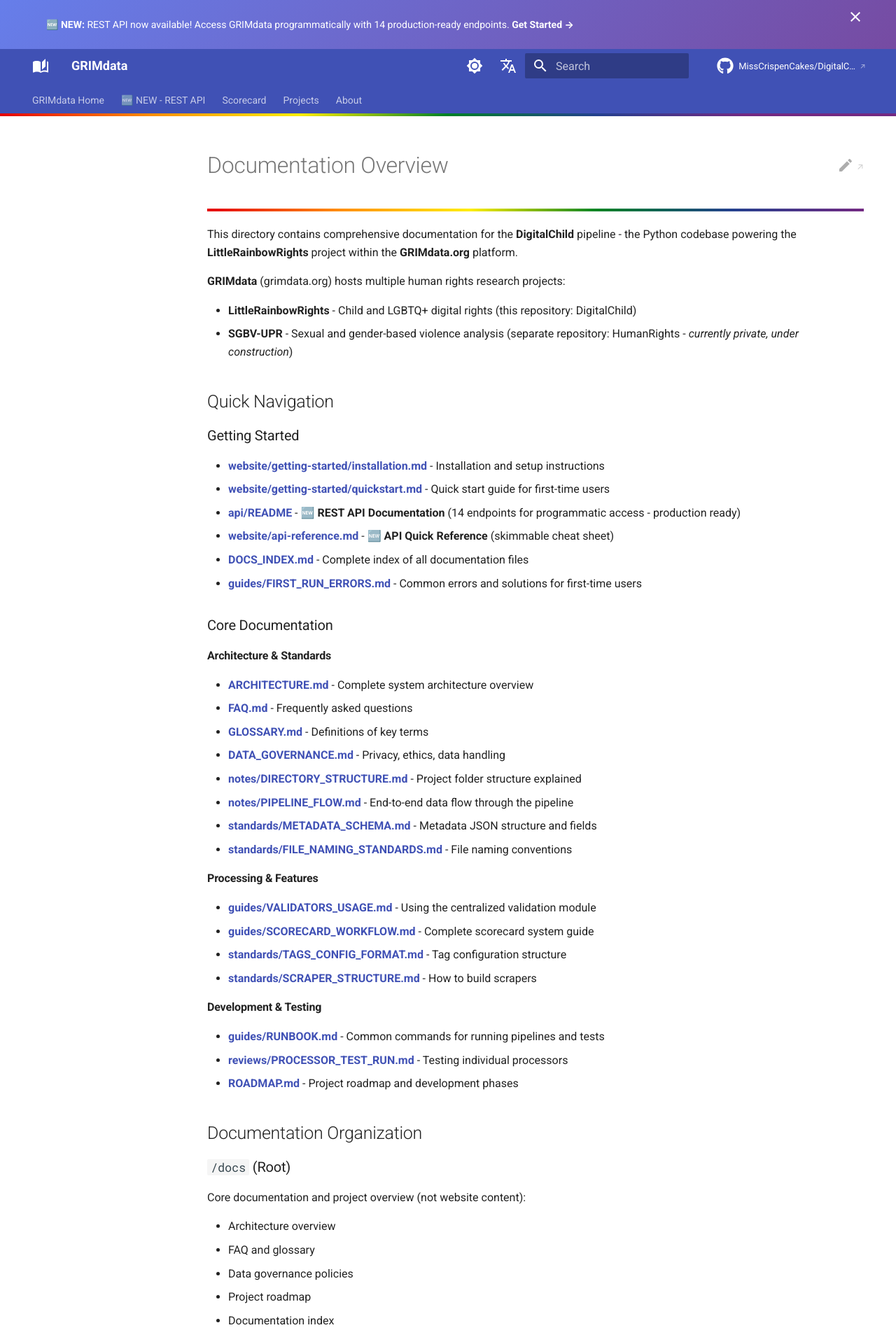
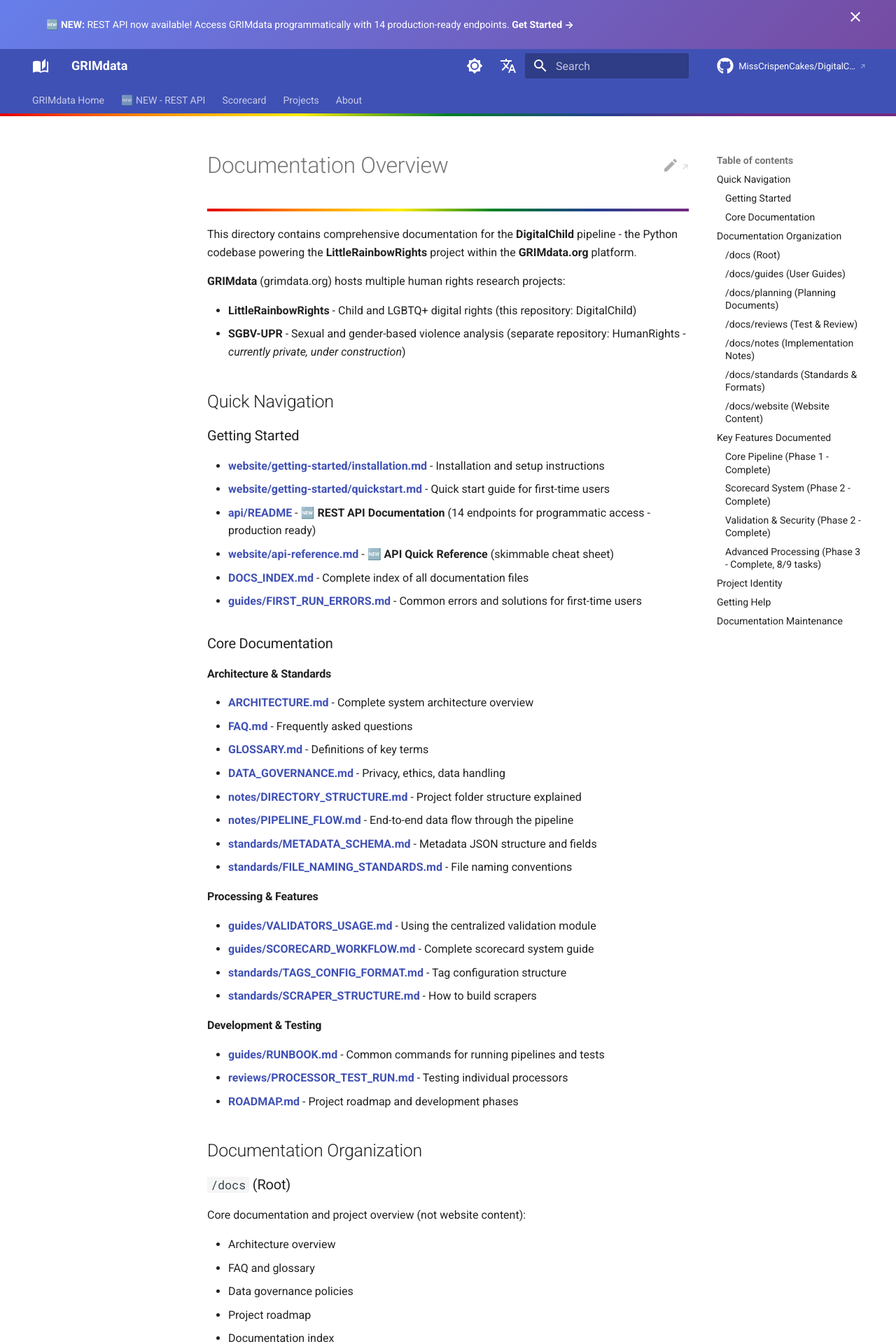
Before and after one commit to MissCrispenCakes/DigitalChild, an MkDocs documentation site: the page built from docs/README.md, in a window 1280 px wide. Shown: the top 1920 px of the page at 70% size. Built offline with MkDocs 1.6.1 and Material for MkDocs 9.7.7, drawn with Linux system fonts in a browser that asks for light colours; comment, search, counter and statistics services are not loaded.

Commit message:
Disable toc.integrate to restore right sidebar TOC
The toc.integrate feature merges the table of contents into the left
navigation sidebar, which was causing the right sidebar to appear empty.

Change:
- Commented out 'toc.integrate' feature flag
- TOC will now appear in the traditional right sidebar position
- All pages will show expandable heading lists in the right sidebar

This restores the expected behavior where page sections appear in the
right sidebar for easy navigation within the current page.

Co-Authored-By: Claude Sonnet 4.5 <noreply@anthropic.com>

```diff
--- a/mkdocs.yml
+++ b/mkdocs.yml
@@ -53,7 +53,8 @@ theme:
     - navigation.indexes
     - navigation.footer
     - toc.follow
-    - toc.integrate
+    # Disabled: Integrates TOC into left nav instead of right sidebar
+    # - toc.integrate
     - navigation.top
     - search.suggest
     - search.highlight
```
